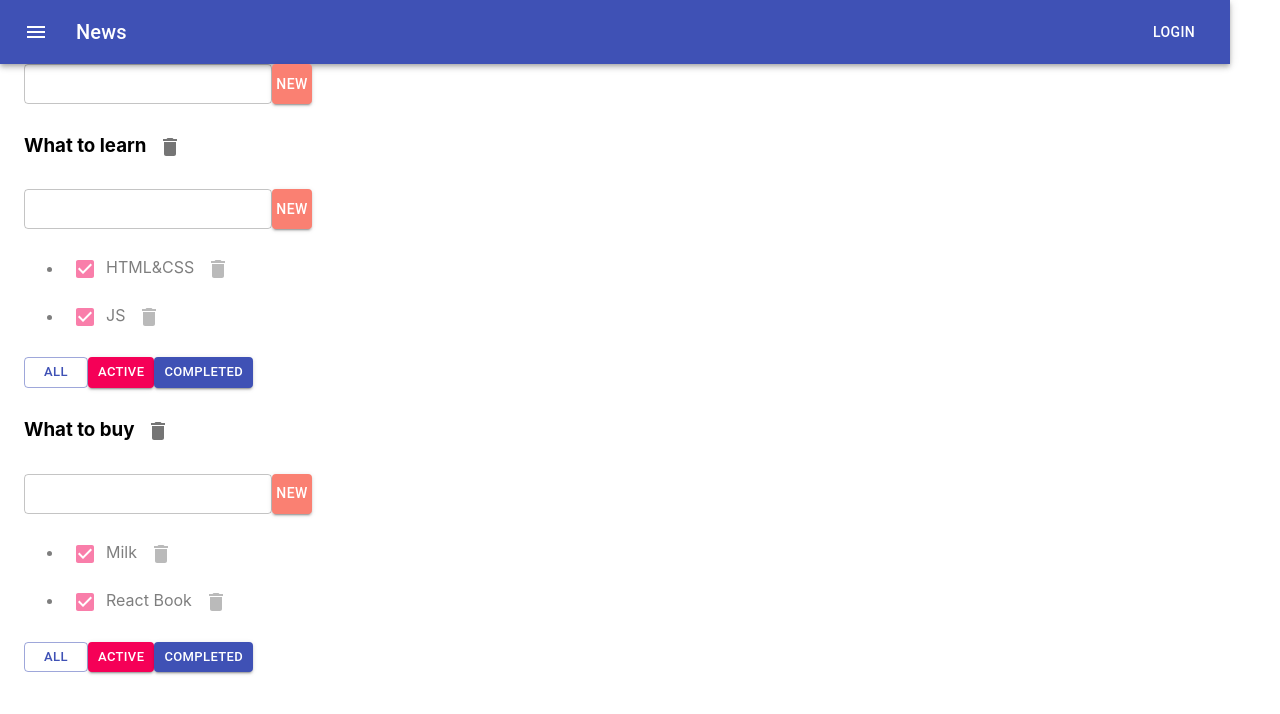
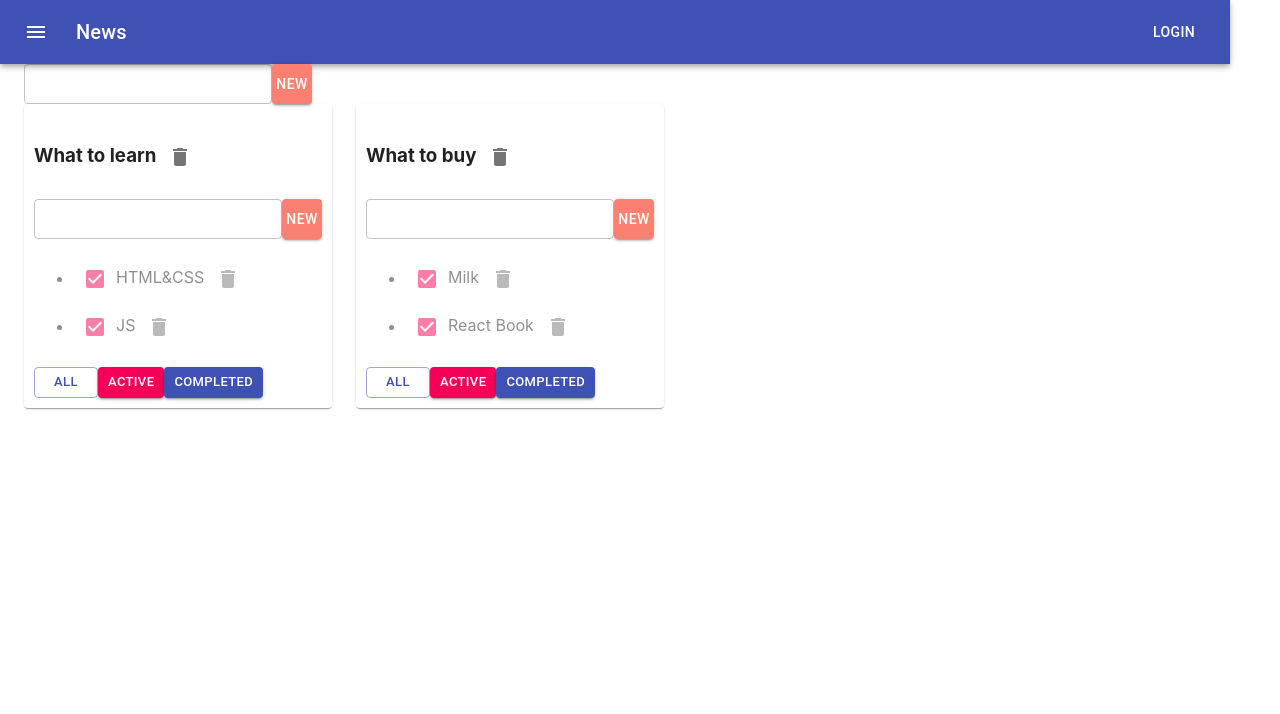
Before and after one commit to UlianaOr/ToodoList, a React (Create React App) app: page / in a window 1280 px wide. Shown: the top 714 px of the page. Built offline with nearby package versions, Linux system fonts and the light colour scheme.

Commit message:
Paper style

```diff
--- a/src/App.tsx
+++ b/src/App.tsx
@@ -4,7 +4,7 @@ import {TaskType, Todolist} from './Todolist';
 import {v1} from 'uuid';
 import {AddItemForm} from './AddItemForm';
 import ButtonAppBar from './components/ButtonAppBar';
-import { Container, Grid } from '@material-ui/core';
+import { Container, Grid, Paper } from '@material-ui/core';
 
 export type FilterValuesType = "all" | "active" | "completed";
 type TodolistType = {
@@ -123,9 +123,11 @@ function App() {
             <ButtonAppBar/>
 
             <Container fixed>
-        <Grid container>
+        <Grid container >
             <AddItemForm addItem={addTodolist} />
         </Grid>
+
+        <Grid container spacing={3}>
 
             {
                 todolists.map(tl => {
@@ -139,7 +141,9 @@ function App() {
                         tasksForTodolist = allTodolistTasks.filter(t => t.isDone === true);
                     }
 
-                    return <Todolist
+                    return  <Grid item>
+                        <Paper style= {{padding: "10px"}}>
+                    <Todolist
                         key={tl.id}
                         id={tl.id}
                         title={tl.title}
@@ -153,9 +157,13 @@ function App() {
                         changeTaskTitle={changeTaskTitle}
                         changeTodolistTitle={changeTodolistTitle}
                     />
+                      </Paper>
+                        </Grid>
                 })
             }
+         </Grid>
              </Container>
+
 
         </div>
     );
```
